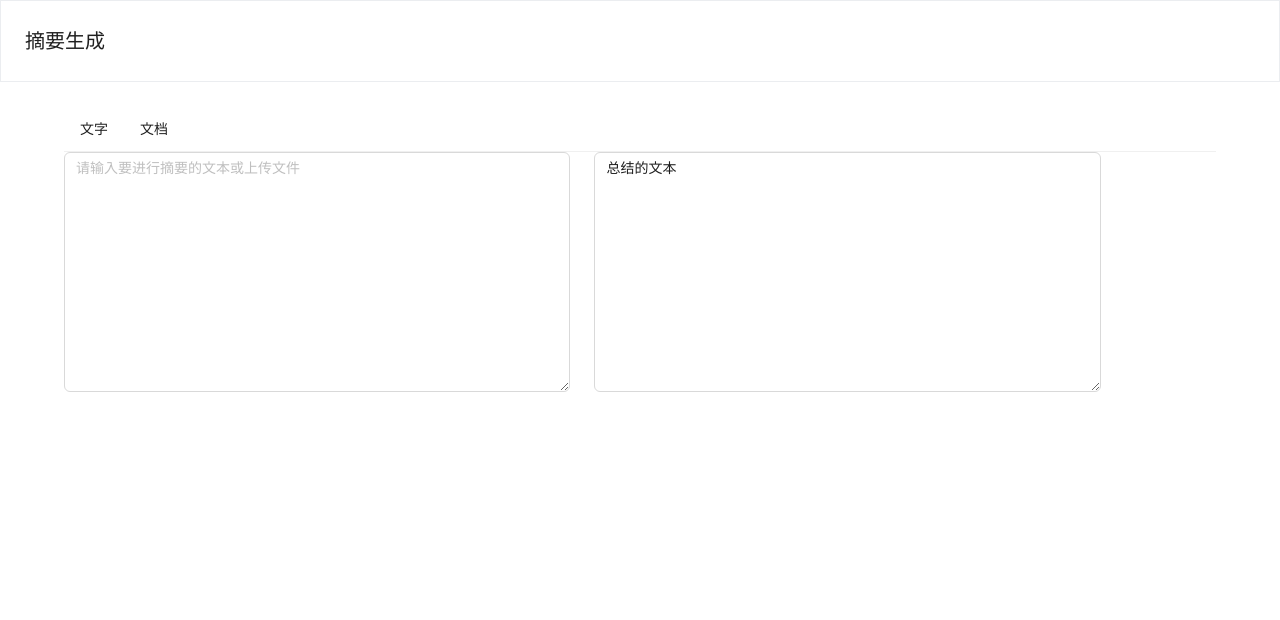
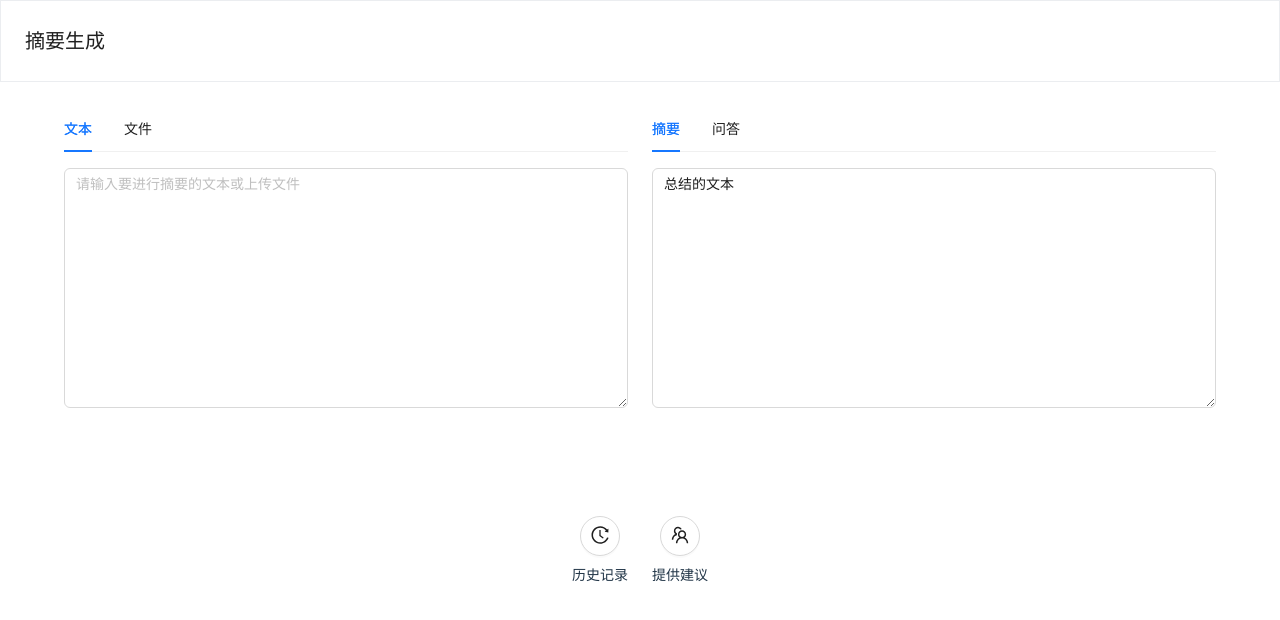
Before and after one commit to lazy606/wiseLawSummarizationFont, a Vue app: page / in a window 1280 px wide. Shown: the top 620 px of the page. Built offline with nearby package versions, Linux system fonts and the light colour scheme.

Commit message:
央视骨架设计完成

```diff
--- a/src/components/FileInput.vue
+++ b/src/components/FileInput.vue
@@ -7,7 +7,7 @@ import {InboxOutlined} from "@ant-design/icons-vue"
 <template>
   <div id="fileInputContainer">
       <UploadDragger name="file" :multiple="true">
-      <p class="upload-drag-icon">
+        <p>
           <inbox-outlined></inbox-outlined>
         </p>
         <p class="upload-text">Click or drag file to this area to upload</p>
@@ -22,11 +22,12 @@ import {InboxOutlined} from "@ant-design/icons-vue"
 <style scoped>
 #fileInputContainer {
   height: 30vh;
-  width: 50%;
+  width: 100%;
 }
 
 #fileInputContainer > :first-child {
   height: 100%;
   width: 100%;
 }
+
 </style>
--- /dev/null
+++ b/src/components/Input.vue
@@ -0,0 +1,57 @@
+<script setup lang="ts">
+import {h, ref} from "vue";
+import {Tabs, TabPane} from "ant-design-vue";
+import {EditOutlined, FileTextOutlined} from "@ant-design/icons-vue";
+import {InputMethodItem} from "developer-library";
+import TextInput from "./TextInput.vue";
+import FileInput from "./FileInput.vue";
+
+
+const inputMethodItemList = ref<ArrayLike<InputMethodItem>> ([
+  {
+    key: 'text',
+    icon: () => h(EditOutlined),
+    label: '文本',
+    title: '文本',
+    component: TextInput
+  },
+    {
+    key: 'file',
+    icon: () => h(FileTextOutlined),
+    label: '文件',
+    title: '文件',
+    component: FileInput
+  }
+]);
+
+const activeKey = ref('text');
+</script>
+
+<template>
+  <div id="iContainer">
+    <Tabs v-model:activeKey="activeKey">
+      <TabPane class="item-class"  v-for="item in inputMethodItemList" :key="item.key" :tab="item.title">
+          <component :is="item.component"/>
+      </TabPane>
+    </Tabs>
+  </div>
+</template>
+
+
+
+<style scoped>
+#iContainer {
+  height: 100%;
+  width: 50%;
+}
+
+#iContainer > :first-child {
+  height: 100%;
+  width: 100%;
+}
+
+.item-class {
+  height: 100%;
+  width: 100%;
+}
+</style>
--- a/src/components/Layout.vue
+++ b/src/components/Layout.vue
@@ -1,9 +1,30 @@
 <script setup lang="ts">
 import {Button, Flex} from "ant-design-vue";
-import TextInput from "./TextInput.vue";
-import TextOutput from "./TextOutput.vue";
+import {h, ref} from "vue";
+import {HistoryOutlined, TeamOutlined, EditOutlined, FileTextOutlined} from "@ant-design/icons-vue"
 import Header from "./Header.vue";
-import Navigator from "./Navigator.vue";
+import Input from "./Input.vue";
+import Output from "./Output.vue";
+
+
+function getInputMethodItemList() {
+  return null;
+}
+
+function getOutputMethodItemList() {
+  return null;
+}
+function getSummarization(path: String): String {
+  return null;
+}
+
+function getHistory() {
+  return null;
+}
+
+function postAdvice() {
+  return null;
+}
 
 </script>
 
@@ -15,21 +36,27 @@ import Navigator from "./Navigator.vue";
       </div>
 
       <div id="functionContainer">
-        <Flex vertical justify="flex-start">
-          <div id="navigatorContainer">
-            <Navigator/>
+        <Flex gap="large" justify="center" align="center">
+          <Input/>
+          <Output/>
+        </Flex>
+      </div>
+
+      <div id="footerContainer" >
+        <Flex justify="center" gap="large" align="center">
+          <div id="historyContainer">
+            <Flex vertical justify="center" align="center" gap="small">
+              <Button shape="circle" :icon="h(HistoryOutlined)" size="large"></Button>
+              <span>历史记录</span>
+            </Flex>
           </div>
-          <div id="ioContainer">
-            <Flex gap="large" justify="center" align="center">
-              <RouterView/>
-              <TextOutput/>
+          <div id="adviceContainer">
+            <Flex vertical justify="center" align="center" gap="small">
+              <Button shape="circle" :icon="h(TeamOutlined)" size="large"></Button>
+              <span>提供建议</span>
             </Flex>
           </div>
         </Flex>
-      </div>
-
-      <div id="footerContainer">
-        <Flex></Flex>
       </div>
     </Flex>
   </div>
@@ -58,18 +85,12 @@ import Navigator from "./Navigator.vue";
 
 #functionContainer {
   width: 90%;
+  height: 45vh;
 }
 
 #functionContainer > :first-child {
   width: 100%;
-}
-
-#navigatorContainer {
-  width: 100%;
-}
-
-#navigatorContainer > :first-child {
-  width: 100%;
+  height: 100%;
 }
 
 #ioContainer {
@@ -79,4 +100,32 @@ import Navigator from "./Navigator.vue";
 #ioContainer > :first-child {
   width: 100%;
 }
+
+#footerContainer {
+  width: 80%;
+  height: 15vh;
+}
+
+#footerContainer > :first-child {
+  width: 100%;
+  height: 100%;
+}
+
+#historyContainer {
+  height: 100%;
+}
+
+#historyContainer > :first-child {
+  width: 100%;
+  height: 100%;
+}
+
+#adviceContainer {
+  height: 100%;
+}
+
+#adviceContainer > :first-child {
+  width: 100%;
+  height: 100%;
+}
 </style>
--- a/src/components/Navigator.vue
+++ /dev/null
@@ -1,23 +0,0 @@
-<script setup lang="ts">
-import {Menu, MenuItem} from "ant-design-vue";
-
-</script>
-
-<template>
-  <Menu mode="horizontal">
-    <MenuItem>
-      <RouterLink to="/">
-        文字
-      </RouterLink>
-    </MenuItem>
-    <MenuItem>
-      <RouterLink to="/fileInput">
-        文档
-      </RouterLink>
-    </MenuItem>
-  </Menu>
-</template>
-
-<style scoped>
-
-</style>
--- /dev/null
+++ b/src/components/Output.vue
@@ -0,0 +1,51 @@
+<script setup lang="ts">
+
+import {h, ref} from "vue";
+import {OutputMethodItem} from "developer-library";
+import {EditOutlined, FileTextOutlined} from "@ant-design/icons-vue";
+import {Tabs, TabPane} from "ant-design-vue";
+import TextOutput from "./TextOutput.vue";
+import QAOutput from "./QAOutput.vue";
+
+const outputMethodItemList = ref<ArrayLike<OutputMethodItem>> ([
+  {
+    key: 'summarization',
+    icon: () => h(EditOutlined),
+    label: '摘要',
+    title: '摘要',
+    component: TextOutput
+  },
+    {
+    key: 'qa',
+    icon: () => h(FileTextOutlined),
+    label: '问答',
+    title: '问答',
+    component: QAOutput
+  }
+]);
+
+const activeKey = ref('summarization');
+</script>
+
+<template>
+  <div id="oContainer">
+    <Tabs v-model:activeKey="activeKey">
+        <TabPane v-for="item in outputMethodItemList" :key="item.key" :tab="item.title">
+          <component :is="item.component"/>
+        </TabPane>
+    </Tabs>
+  </div>
+</template>
+
+
+<style scoped>
+#oContainer {
+  height: 100%;
+  width: 50%;
+}
+
+#oContainer > :first-child {
+  height: 100%;
+  width: 100%;
+}
+</style>
--- /dev/null
+++ b/src/components/QAOutput.vue
@@ -0,0 +1,13 @@
+<script setup>
+
+</script>
+
+<template>
+
+</template>
+
+
+
+<style scoped>
+
+</style>
--- a/src/components/TextInput.vue
+++ b/src/components/TextInput.vue
@@ -7,14 +7,14 @@ import {Textarea} from "ant-design-vue";
 
 <template>
   <div id="inputContainer">
-    <Textarea placeholder="请输入要进行摘要的文本或上传文件" allowClear></Textarea>
+    <Textarea placeholder="请输入要进行摘要的文本或上传文件"></Textarea>
   </div>
 </template>
 
 <style scoped>
 #inputContainer {
   height: 30vh;
-  width: 50%;
+  width: 100%;
 }
 
 #inputContainer > :first-child {
--- a/src/components/TextOutput.vue
+++ b/src/components/TextOutput.vue
@@ -12,10 +12,10 @@ import {Textarea} from "ant-design-vue";
 <style scoped>
 #outputContainer {
     height: 30vh;
-    width: 50%;
+    width: 100%;
 }
 
-#outputContainer > :first-child {
+textarea {
   height: 100%;
   width: 100%;
 }
--- a/src/router/index.ts
+++ b/src/router/index.ts
@@ -1,20 +1,15 @@
-import {createRouter, createWebHashHistory, RouteRecordRaw} from "vue-router";
+import {createRouter, createWebHistory, RouteRecordRaw} from "vue-router";
+import TextInput from "../components/TextInput.vue";
+import FileInput from "../components/FileInput.vue";
+import TextOutput from "../components/TextOutput.vue";
+
 
 const routes: Array<RouteRecordRaw> = [
-    {
-        path: "/",
-        name: "textInput",
-        component: () => import("../components/TextInput.vue")
-    },
-    {
-        path: "/fileInput",
-        name: "fileInput",
-        component: () => import("../components/fileInput.vue")
-    },
+
 ]
 
 const router = createRouter({
-    history: createWebHashHistory(),
+    history: createWebHistory(),
     routes: routes
 })
 
```
Also changed, not shown: src/classes/index.d.ts (added, +19 -0 lines). Lines whose indentation alone changed are shown as unchanged.
